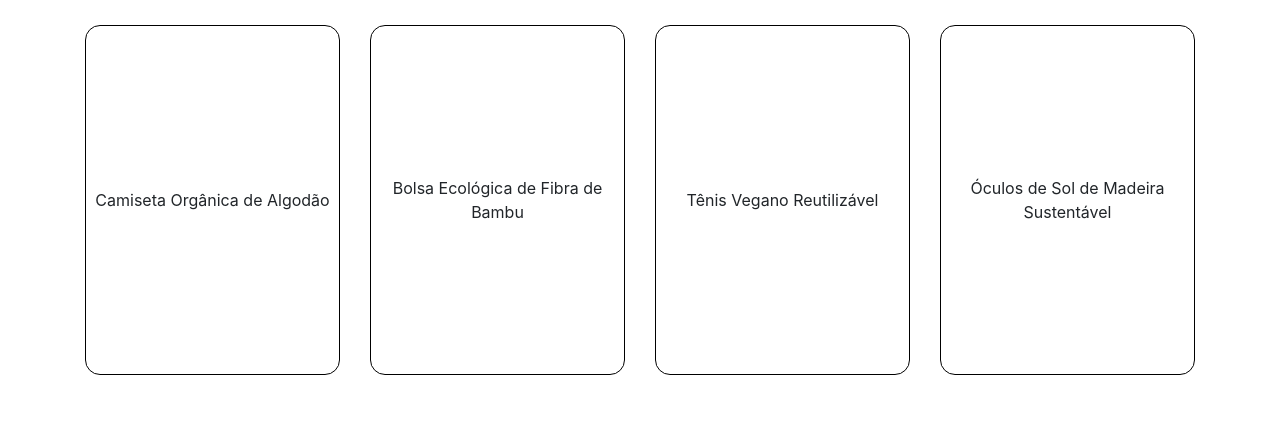
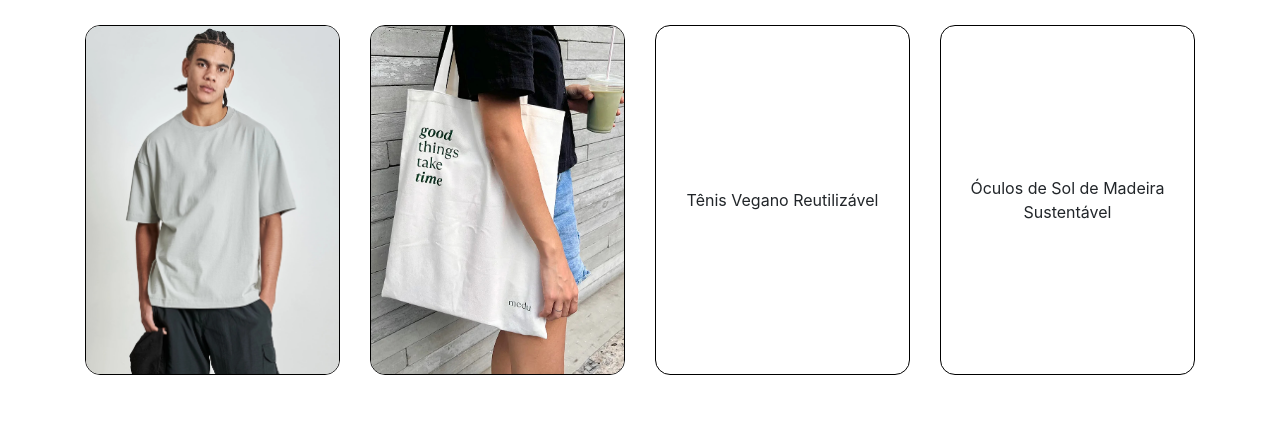
Before and after one commit to MarcosCosta-dv/CP04-FrontEnd, a plain HTML site: page assets/html/produtos.html in a window 1280 px wide. Shown: the part 61-483 px from the top of the page. Drawn offline with nearby package versions, Linux system fonts and the light colour scheme.

Commit message:
mudança produtos

```diff
--- a/assets/css/produtos.css
+++ b/assets/css/produtos.css
@@ -45,22 +45,85 @@ h2 {
 }
 
 .square {
-    border: 1px solid #000; /* Adiciona uma borda preta para visibilidade */
-    background-color: transparent; /* Fundo invisível */
-    width: 100%; /* Define a largura do quadrado para ser igual à largura da coluna */
-    margin: auto; /* Centraliza o quadrado dentro da coluna */
+    border: 1px solid #000;
+    background-color: transparent;
+    width: 100%;
+    margin: auto;
     margin-top: 20px;
-    display: grid; /* Usa grid para centralizar o conteúdo */
-    place-items: center; /* Centraliza o texto horizontal e verticalmente */
-    text-align: center; /* Centraliza o texto dentro do quadrado */
+    display: grid;
+    place-items: center;
+    text-align: center;
     border-radius: 15px;
     transition: transform 0.6s cubic-bezier(0.42, 0, 0.58, 1);
+    overflow: hidden;
+    position: relative;
 }
 
 .square:hover {
-    transform: scale(1.1); /* Aumenta o tamanho do quadrado em 10% */
+    transform: scale(1.1);
 }
 
+.square img {
+    object-fit: cover;
+    transition: transform 0.3s ease, opacity 0.5s ease;
+    border-radius: 15px;
+    margin-bottom: 15%;
+    position: absolute;
+    transform: scale(1.1);
+}
+
+.square:hover img {
+    transform: scale(1.05);
+    top: -35px;
+}
+
+.img-primaria {
+    z-index: 1;
+    opacity: 1;
+    top: 8px;
+    width: 120%;
+    height: 160%;
+}
+
+.img-secundaria {
+    z-index: 0;
+    opacity: 0;
+    top: 15px;
+    width: 120%;
+    height: 160%;
+}
+
+.ecobag-primaria {
+    z-index: 1; /* Altere o z-index para 1, para garantir que a imagem primária esteja visível no estado normal */
+    opacity: 1;
+    width: 110%;
+    height: 120%;
+}
+
+.ecobag-secundaria {
+    z-index: 0;
+    opacity: 0;
+    width: 110%;
+    height: 120%;
+}
+
+
+.square:hover .img-primaria {
+    opacity: 0;
+}
+
+.square:hover .img-secundaria {
+    opacity: 1;
+    transform: scale(1.05);
+}
+
+.square:hover .ecobag-primaria {
+    opacity: 0; /* Torna a imagem primária invisível no hover */
+}
+
+.square:hover .ecobag-secundaria {
+    opacity: 1; /* Torna a imagem secundária visível no hover */
+}
 
 @media (max-width: 768px) {
     .product-card {
--- a/assets/html/produtos.html
+++ b/assets/html/produtos.html
@@ -17,10 +17,16 @@
         <h2>Roupas e Acessórios Sustentáveis</h2>
         <div class="row product-row">
             <div class="col-6 col-md-3">
-                <div class="square">Camiseta Orgânica de Algodão</div>
+                <div class="square">
+                    <img src="../images/produtos/camiseta_algodao_frente.jpg" alt="camiseta_algodao_frente" class="img-primaria">
+                    <img src="../images/produtos/camiseta_algodao_tras.jpg" alt="cammiseta_algodao_tras" class="img-secundaria">
+                </div>
             </div>
             <div class="col-6 col-md-3">
-                <div class="square">Bolsa Ecológica de Fibra de Bambu</div>
+                <div class="square">
+                    <img src="../images/produtos/ecobag1.jpg" alt="ecobag1" class="ecobag-primaria">
+                    <img src="../images/produtos/ecobag2.png" alt="ecobag2" class="ecobag-secundaria">
+                </div>
             </div>
             <div class="col-6 col-md-3">
                 <div class="square">Tênis Vegano Reutilizável</div>
```
Also changed, not shown: assets/images/produtos/camiseta_algodao_frente.jpg (added), assets/images/produtos/camiseta_algodao_tras.jpg (added), assets/images/produtos/ecobag1.jpg (added), assets/images/produtos/ecobag2.png (added).
